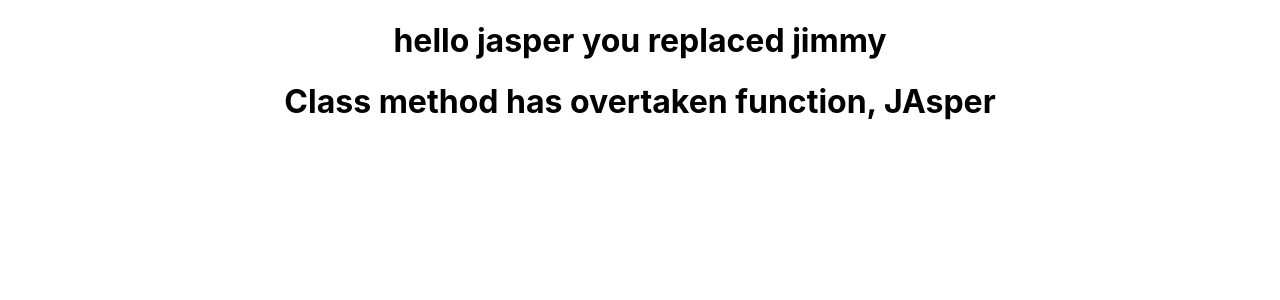
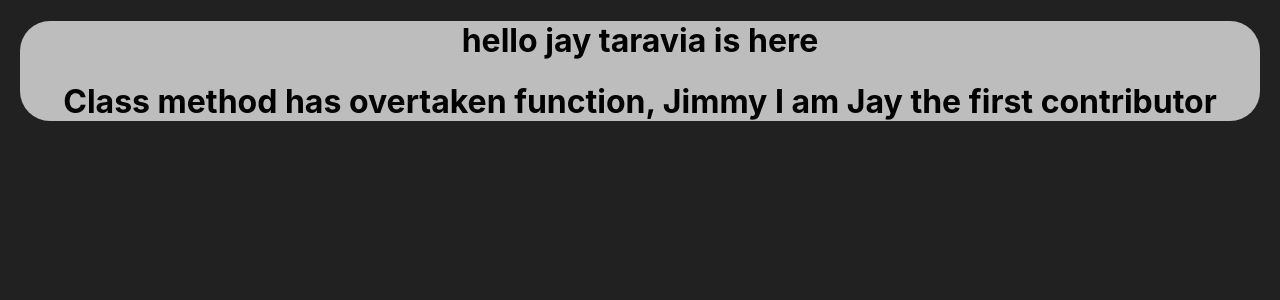
Before and after one commit to Jimmy-Taravia2001/React_learning_01_TRIAL, a React (Create React App) app: page / in a window 1280 px wide. Shown: the top 300 px of the page. Built offline with nearby package versions, Linux system fonts and the light colour scheme.

Commit message:
Jay_IamFirstContributor

```diff
--- a/src/App.css
+++ b/src/App.css
@@ -1,5 +1,13 @@
 .App {
     text-align: center;
+    background-color: rgba(255, 255, 255, 0.7);
+    margin-left: 20px;
+    margin-right: 20px;
+    border-radius: 30px;
+}
+
+body {
+    background-color: #212121;
 }
 
 .App-logo {
--- a/src/components/Class_method.js
+++ b/src/components/Class_method.js
@@ -1,8 +1,10 @@
-import React,{Component} from "react";
+import React, { Component } from "react";
 
-class Welcome extends Component{
-    render(){
-        return <h1>Class method has overtaken function, JAsper </h1>;
+class Welcome extends Component {
+    render() {
+        return <h1 > Class method has overtaken
+
+        function, Jimmy I am Jay the first contributor < /h1>;
     }
 };
 
```
Also changed, not shown: src/App.js (+10 -6 lines), src/components/function_method.js (+1 -7 lines). Lines whose indentation alone changed are shown as unchanged.
